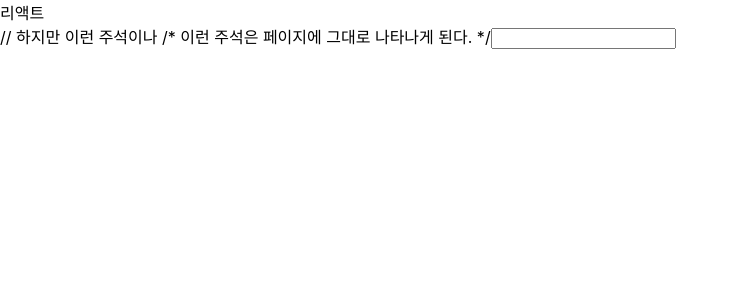
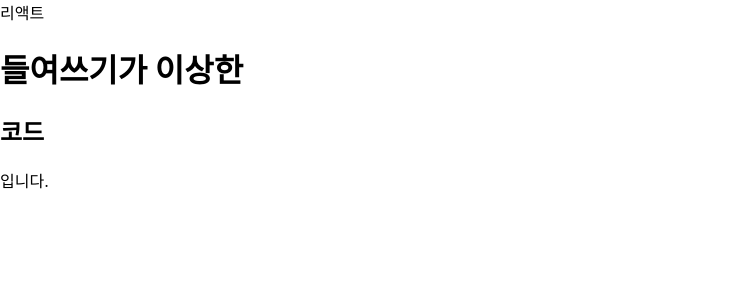
Before and after one commit to formegusto/study-reactjs, a React (Create React App) app in the folder 01-hello-react/: page / in a window 1280 px wide. Shown: the top 300 px of the page, without its empty margins (0-738 px from the left). Built offline with nearby package versions, Linux system fonts and the light colour scheme.

Commit message:
Before Prettier

```diff
--- a/01-hello-react/src/App.tsx
+++ b/01-hello-react/src/App.tsx
@@ -4,15 +4,11 @@ function App() {
   const name:string = "리액트";
   return (
     <>
-      {/* 주석은 이렇게 작성한다. */}
-      <div
-        className="react" // 시작 태그를 여러 줄로 작성하게 된다면 여기에 주석을 작성할 수 있다.
-        >
-          {name}
-      </div>
-      // 하지만 이런 주석이나
-      /* 이런 주석은 페이지에 그대로 나타나게 된다. */
-      <input />
+      <div className="react">
+        {name}</div>
+            <h1>들여쓰기가 이상한</h1>
+          <h2>코드</h2>
+        <p>입니다.</p>
     </>
   );
 }
```
